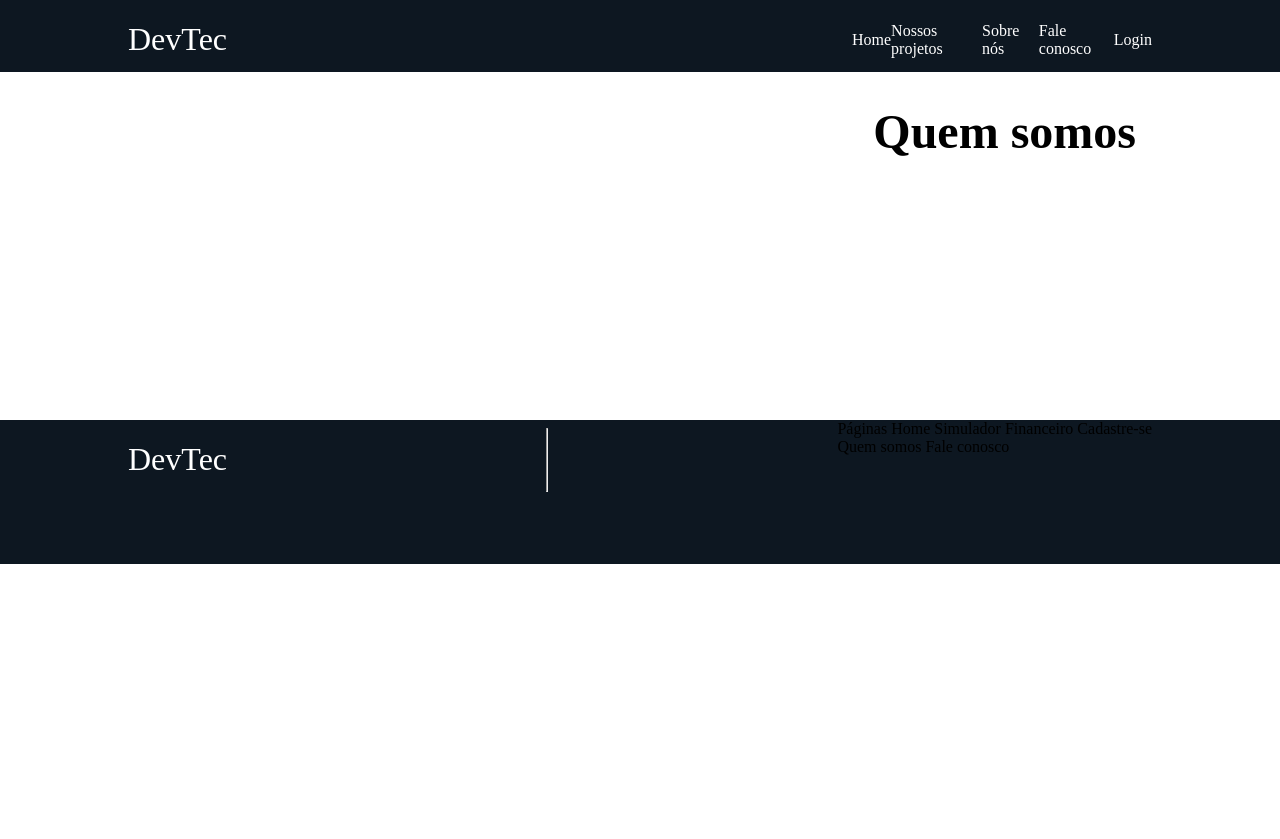
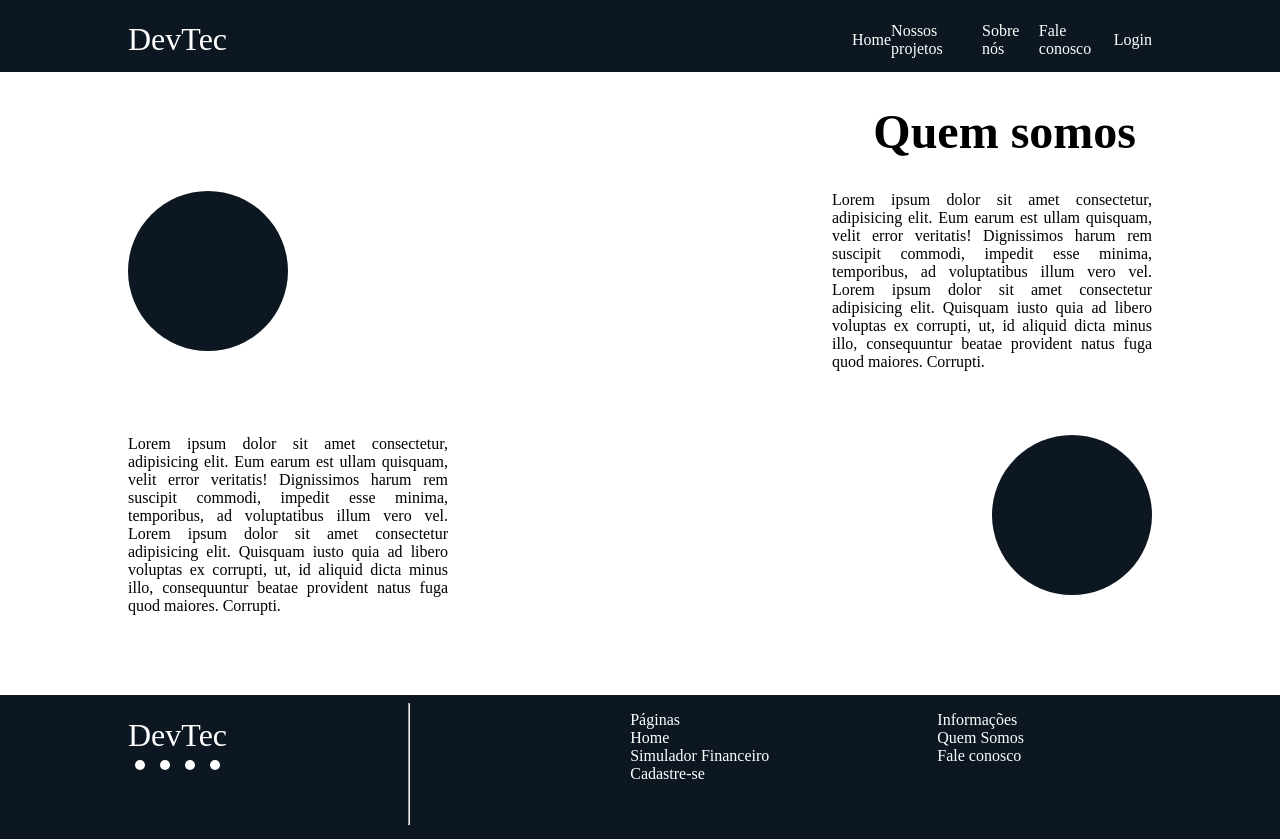
Before and after one commit to Grupo8-ADS1/SiteInstitucional, a plain HTML site: page site_institucional/quemSomos.html in a window 1280 px wide. Before the commit the page ends 800 px from the top, so only its background shows below. Drawn offline with Linux system fonts and the light colour scheme.

Commit message:
@evyfarias atualização de arquivo

```diff
--- a/site_institucional/quemSomos.html
+++ b/site_institucional/quemSomos.html
@@ -27,6 +27,33 @@
 
     <h1 class="titulo-quem-somos">Quem somos</h1>
 
+    <div class="context">
+
+        <div class="container-pt1">
+
+            <div class="imagem1"></div>
+
+            <div class="texto pt1">Lorem ipsum dolor sit amet consectetur, adipisicing elit. Eum earum est ullam
+                quisquam, velit error veritatis! Dignissimos harum rem suscipit commodi, impedit esse minima,
+                temporibus, ad voluptatibus illum vero vel. Lorem ipsum dolor sit amet consectetur adipisicing elit.
+                Quisquam iusto quia ad libero voluptas ex corrupti, ut, id aliquid dicta minus illo, consequuntur beatae
+                provident natus fuga quod maiores. Corrupti.</div>
+
+         </div>
+
+        <div class="container-pt2">
+
+            <div class="texto pt1">Lorem ipsum dolor sit amet consectetur, adipisicing elit. Eum earum est ullam
+                quisquam, velit error veritatis! Dignissimos harum rem suscipit commodi, impedit esse minima,
+                temporibus, ad voluptatibus illum vero vel. Lorem ipsum dolor sit amet consectetur adipisicing elit.
+                Quisquam iusto quia ad libero voluptas ex corrupti, ut, id aliquid dicta minus illo, consequuntur beatae
+                provident natus fuga quod maiores. Corrupti.</div>
+
+                <div class="imagem2"></div>
+         </div>
+
+    </div>
+
     <div class="footer">
         <div class="container-footer">
 
@@ -37,25 +64,33 @@
                 <img src="" alt="">
                 <img src="" alt="">
                 <img src="" alt=""> -->
-                <div class="imagens"></div>
-                <div class="imagens"></div>
-                <div class="imagens"></div>
-                <div class="imagens"></div>
+                <div class="redes">
+                    <div class="imagens"></div>
+                    <div class="imagens"></div>
+                    <div class="imagens"></div>
+                    <div class="imagens"></div>
+                </div>
             </div>
 
             <hr>
 
             <div class="paginas-footer">
                 <div class="paginas">
-                    <span>Páginas</span>
-                    <span>Home</span>
-                    <span>Simulador Financeiro</span>
-                    <span>Cadastre-se</span>
+
+                    <ul>
+                        <li> <span>Páginas</span> </li>
+                        <li><a href="">Home</a></li>
+                        <li><a href="">Simulador Financeiro</a></li>
+                        <li><a href="">Cadastre-se</a></li>
+                    </ul>
                 </div>
 
                 <div class="informacoes">
-                    <span>Quem somos</span>
-                    <span>Fale conosco</span>
+                    <ul>
+                        <li><span>Informações</span></li>
+                        <li><a href="">Quem Somos</a></li>
+                        <li><a href="">Fale conosco</a></li>
+                    </ul>
                 </div>
             </div>
         </div>
--- a/site_institucional/style.css
+++ b/site_institucional/style.css
@@ -27,6 +27,7 @@ body{
     justify-content:space-between;
     align-items: center;
     list-style: none;
+    text-align: start;
 }
 
 .titulo {
@@ -47,24 +48,90 @@ body{
     font-size: 3rem;
 }
 
+/*CONTEUDO ----------------------------------------------------------------*/
+.texto{
+    text-align: justify;
+    width: 20rem;
+}
+
+.context{
+    margin-bottom: 10rem;
+}
+
+.container-pt1{
+    display: flex;
+    width: 80%;
+    height: 100px;
+    margin: auto;
+    justify-content: space-between;
+}
+
+.imagem1{
+    background-color: #0D1721;
+    width: 10rem;
+    height: 10rem;
+    border-radius: 50%;
+}
+
+.container-pt2{
+    display: flex;
+    width: 80%;
+    height: 100px;
+    margin: auto;
+    margin-top: 9rem;
+    justify-content: space-between;
+}
+
+.imagem2{
+    background-color: #0D1721;
+    width: 10rem;
+    height: 10rem;
+    border-radius: 50%;
+}
+
+
+
 /*FOOTER  ----------------------------------------------------------------*/
 .footer{
     position: absolute;
     width: 100%;
     height: 9rem;
-top: 420px;
+    margin-top: auto;
     background: #0D1721;
     }
 
     .container-footer{
         display: flex;
         width: 80%;
-    height: 5rem;
+        height: 100px;
         margin: auto;
     }
 
     .imagens{
         background-color: #ffffff;
         border-radius: 5px;
-    width: 8rem;
+        width: 10px;
+        height: 10px;
     }
+
+    .redes{
+        display:flex;
+        justify-content: space-around;
+        margin-top: -15px;
+    }
+
+    hr{
+        height: 120px;
+    }
+
+    .paginas-footer{
+        color: #ffffff;
+        display: flex;
+    }
+
+    .paginas-footer li, .paginas-footer a{
+        color: #ffffff;
+        text-decoration: none;
+        list-style: none;
+        margin-right:4rem ;
+    }
```
Lines whose indentation alone changed are shown as unchanged.
